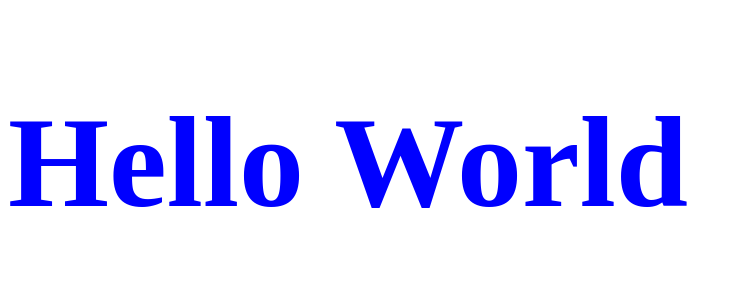
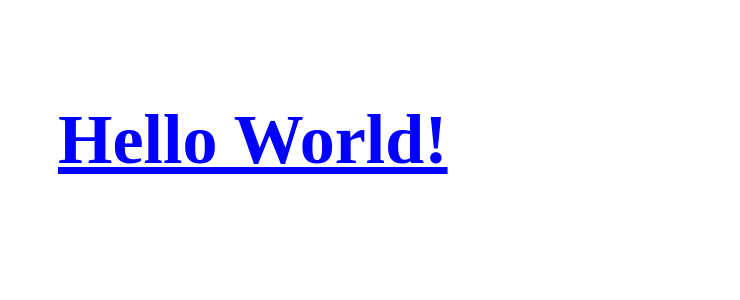
Before and after one commit to mrcjbradley/new_js_project, a React app: page / in a window 1280 px wide. Shown: the top 300 px of the page, without its empty margins (0-740 px from the left). Built offline with nearby package versions, Linux system fonts and the light colour scheme.

Commit message:
Add webpack-dev-server

```diff
--- a/src/components/HelloWorld.jsx
+++ b/src/components/HelloWorld.jsx
@@ -4,7 +4,7 @@ class HelloWorld extends Component {
     render(){
         return(
             <div className="hello-world">
-                <h1>Hello World</h1>
+                <h1>Hello World!</h1>
             </div>
         )
     }
--- a/src/styles/coponents/hello-world.scss
+++ b/src/styles/coponents/hello-world.scss
@@ -1,4 +1,7 @@
 .hello-world {
     color:blue;
-    font-size: 65px;
+    font-size: 35px;
+    margin-left: 50px;
+    margin-top:100px;
+    text-decoration: underline;
 }
--- a/webpack.config.js
+++ b/webpack.config.js
@@ -46,9 +46,18 @@ module.exports =  (env) => {
         plugins: [
             new ExtractTextPlugin(cssOutput)
         ],
-        // devServer: {
-        //     contentBase: './src',
-        //     publicPath: './dist'
-        // }
-}];
+        devServer: {
+            contentBase: './',
+            watchContentBase: true,
+            open: "Google Chrome",
+            // hot: true
+            // publicPath: './'
+            // index: 'index.html'
+            // publicPath: path.join(__dirname,'dist'),
+            // publicPath: path.join(__dirname,'index.html')
+            // openPage: '../index.html'
+            // contentBase: [path.join(__dirname, 'src'), './index.html']//, path.join(__dirname, 'index.h')]
+
+
+}}];
 };
```
Also changed, not shown: 1 other file (tests, documents, lock files or other folders).
